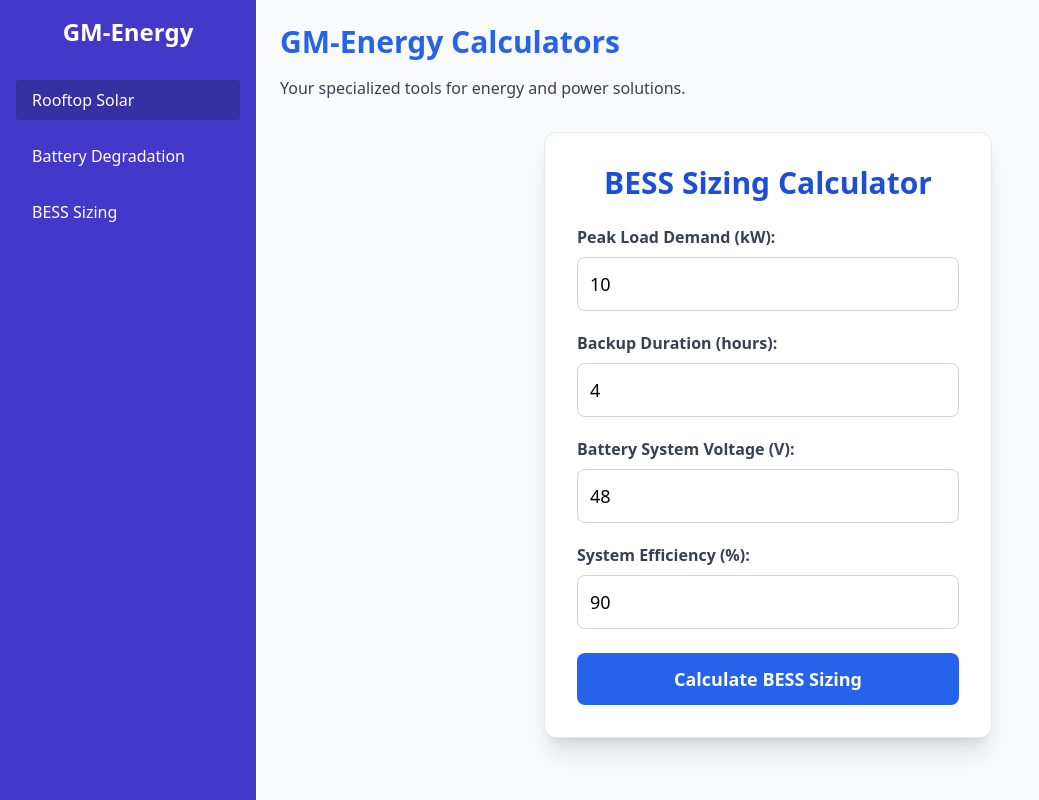
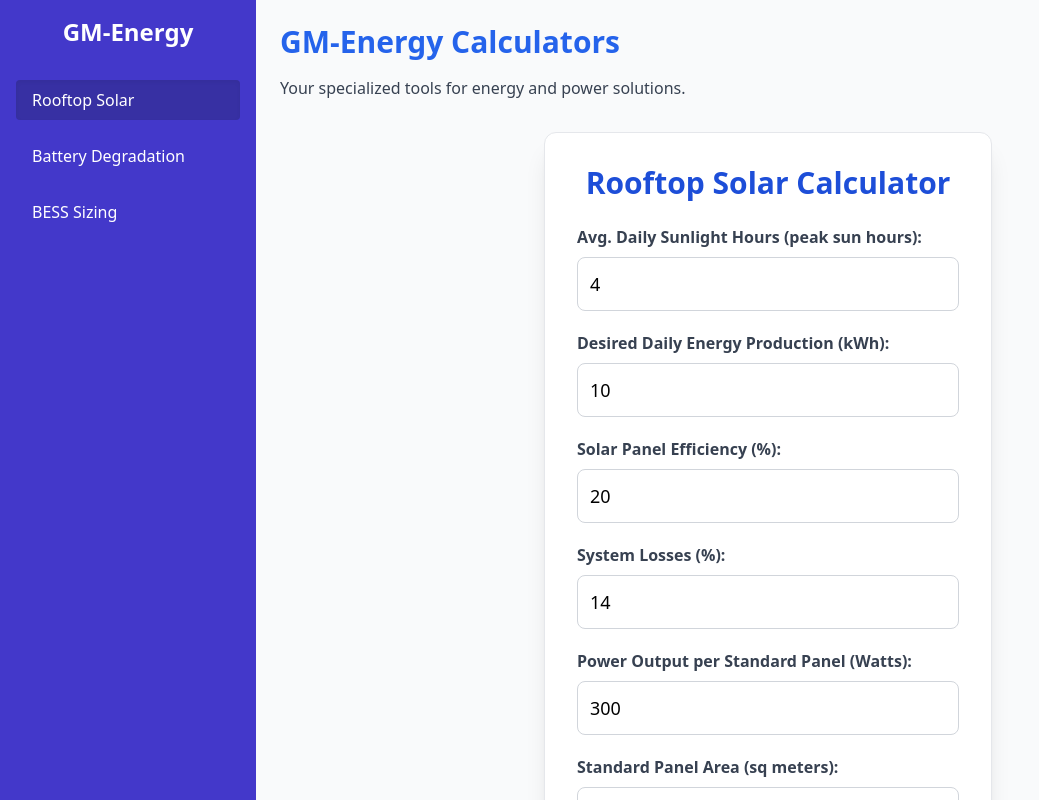
Before and after one commit to ganeshitya/Energy-calculators-dashboard, a React (Vite) app: page / in a window 1280 px wide. Shown: the whole page, without its empty margins (0-1039 px from the left). Built offline with nearby package versions, Linux system fonts and the light colour scheme.

Commit message:
feat: Updated calculators to match Streamlit app functionality and UI

```diff
--- a/src/components/BESSBotCalculator.tsx
+++ b/src/components/BESSBotCalculator.tsx
@@ -1,33 +1,56 @@
 // src/components/BESSBotCalculator.tsx
 import { useState } from 'react';
-import type { FC } from 'react'; // Use type-only import for FC
+import type { FC } from 'react';
 
 const BESSBotCalculator: FC = () => {
+  // Define default efficiencies for battery types
+  const efficiencyMap: { [key: string]: number } = {
+    "Lead-Acid": 0.85,
+    "Li-ion NMC": 0.95,
+    "Li-ion LFP": 0.98,
+  };
+
   // State for input values
   const [loadDemandKW, setLoadDemandKW] = useState<number>(10);
   const [durationHours, setDurationHours] = useState<number>(4);
   const [batteryVoltage, setBatteryVoltage] = useState<number>(48);
-  const [efficiency, setEfficiency] = useState<number>(90); // in percent
+  const [batteryType, setBatteryType] = useState<keyof typeof efficiencyMap>("Li-ion LFP"); // Default battery type
+  const [systemEfficiencyOverride, setSystemEfficiencyOverride] = useState<number | ''>(''); // Optional override, can be empty string
 
-  // State for results, explicitly typed as number or null
+  // State for results
   const [capacityKWH, setCapacityKWH] = useState<number | null>(null);
   const [capacityAH, setCapacityAH] = useState<number | null>(null);
   const [showResult, setShowResult] = useState<boolean>(false);
 
   const calculateBESS = () => {
-    if (isNaN(loadDemandKW) || isNaN(durationHours) || isNaN(batteryVoltage) || isNaN(efficiency) ||
-        loadDemandKW <= 0 || durationHours <= 0 || batteryVoltage <= 0 || efficiency <= 0 || efficiency > 100) {
-      alert('Please enter valid positive numbers for all inputs. Efficiency should be between 1 and 100.');
+    // Input validation
+    if (isNaN(loadDemandKW) || isNaN(durationHours) || isNaN(batteryVoltage) ||
+        loadDemandKW <= 0 || durationHours <= 0 || batteryVoltage <= 0) {
+      alert('Please enter valid positive numbers for Load Demand, Duration, and Battery Voltage.');
       setCapacityKWH(null);
       setCapacityAH(null);
       setShowResult(true);
       return;
     }
 
-    const efficiencyDecimal = efficiency / 100;
+    let selectedEfficiency: number;
+    // Determine efficiency based on override or battery type
+    if (systemEfficiencyOverride !== '' && !isNaN(systemEfficiencyOverride) && systemEfficiencyOverride > 0 && systemEfficiencyOverride <= 100) {
+      selectedEfficiency = systemEfficiencyOverride / 100;
+    } else {
+      selectedEfficiency = efficiencyMap[batteryType];
+    }
 
-    // Calculation
-    const requiredCapacityKWH = (loadDemandKW * durationHours) / efficiencyDecimal;
+    if (selectedEfficiency <= 0 || selectedEfficiency > 1) {
+        alert('Calculated or overridden efficiency is invalid. It must be between 0 and 1 (or 0-100%).');
+        setCapacityKWH(null);
+        setCapacityAH(null);
+        setShowResult(true);
+        return;
+    }
+
+    // Calculations matching Streamlit app
+    const requiredCapacityKWH = (loadDemandKW * durationHours) / selectedEfficiency;
     const requiredCapacityAH = (requiredCapacityKWH * 1000) / batteryVoltage; // Convert kWh to Wh, then to Ah
 
     setCapacityKWH(parseFloat(requiredCapacityKWH.toFixed(2)));
@@ -41,7 +64,7 @@ const BESSBotCalculator: FC = () => {
 
       <div className="mb-5">
         <label htmlFor="loadDemandKW" className="block text-gray-700 text-base font-semibold mb-2">
-          Peak Load Demand (kW):
+          Load Demand (kW):
         </label>
         <input
           type="number"
@@ -57,7 +80,7 @@ const BESSBotCalculator: FC = () => {
 
       <div className="mb-5">
         <label htmlFor="durationHours" className="block text-gray-700 text-base font-semibold mb-2">
-          Backup Duration (hours):
+          Duration of Backup (hours):
         </label>
         <input
           type="number"
@@ -87,20 +110,36 @@ const BESSBotCalculator: FC = () => {
         />
       </div>
 
+      <div className="mb-5">
+        <label htmlFor="batteryType" className="block text-gray-700 text-base font-semibold mb-2">
+          Battery Type:
+        </label>
+        <select
+          id="batteryType"
+          value={batteryType}
+          onChange={(e) => setBatteryType(e.target.value as keyof typeof efficiencyMap)}
+          className="w-full p-3 border border-gray-300 rounded-lg focus:outline-none focus:ring-2 focus:ring-blue-200 focus:border-blue-200 text-lg bg-white"
+        >
+          {Object.keys(efficiencyMap).map((type) => (
+            <option key={type} value={type}>{type}</option>
+          ))}
+        </select>
+      </div>
+
       <div className="mb-6">
-        <label htmlFor="efficiency" className="block text-gray-700 text-base font-semibold mb-2">
-          System Efficiency (%):
+        <label htmlFor="systemEfficiencyOverride" className="block text-gray-700 text-base font-semibold mb-2">
+          System Efficiency (%) (Optional Override):
         </label>
         <input
           type="number"
-          id="efficiency"
-          value={efficiency}
-          onChange={(e) => setEfficiency(parseFloat(e.target.value))}
+          id="systemEfficiencyOverride"
+          value={systemEfficiencyOverride}
+          onChange={(e) => setSystemEfficiencyOverride(e.target.value === '' ? '' : parseFloat(e.target.value))}
           step="1"
           min="1"
           max="100"
           className="w-full p-3 border border-gray-300 rounded-lg focus:outline-none focus:ring-2 focus:ring-blue-200 focus:border-blue-200 text-lg"
-          placeholder="e.g., 90"
+          placeholder="e.g., 90 (or leave blank)"
         />
       </div>
 
@@ -112,11 +151,11 @@ const BESSBotCalculator: FC = () => {
       </button>
 
       {showResult && (
-        <div className="mt-6 p-4 bg-blue-50 border border-blue-200 rounded-lg text-blue-800 font-semibold text-center">
+        <div className="mt-6 p-4 bg-blue-50 border border-blue-200 rounded-lg text-blue-800 font-semibold text-center space-y-2">
           {capacityKWH !== null ? (
             <>
               <p>Required Battery Capacity: <span className="text-2xl font-extrabold">{capacityKWH}</span> kWh</p>
-              <p>Equivalent Ah Capacity: <span className="text-xl font-bold">{capacityAH}</span> Ah</p>
+              <p>Required Battery Capacity: <span className="text-xl font-bold">{capacityAH}</span> Ah</p>
             </>
           ) : (
             <span className="text-red-600">Please enter valid inputs.</span>
--- a/src/components/BatteryDegradationCalculator.tsx
+++ b/src/components/BatteryDegradationCalculator.tsx
@@ -1,6 +1,6 @@
 // src/components/BatteryDegradationCalculator.tsx
 import { useState } from 'react';
-import type { FC } from 'react'; // Use type-only import for FC
+import type { FC } from 'react';
 
 const BatteryDegradationCalculator: FC = () => {
   // State for input values
@@ -8,33 +8,41 @@ const BatteryDegradationCalculator: FC = () => {
   const [cyclesPerYear, setCyclesPerYear] = useState<number>(200);
   const [years, setYears] = useState<number>(5);
   const [degradationRatePerCycle, setDegradationRatePerCycle] = useState<number>(0.01); // Example: 0.01 for 0.01% per cycle
+  const [tempFactor, setTempFactor] = useState<number>(1.0); // Temperature Factor (0-1)
+  const [dodFactor, setDodFactor] = useState<number>(1.0); // Depth of Discharge Factor (0-1)
 
-  // State for results, explicitly typed as number or null
+  // State for results
+  const [totalCycles, setTotalCycles] = useState<number | null>(null);
+  const [adjustedDegradationRate, setAdjustedDegradationRate] = useState<number | null>(null);
+  const [totalCapacityDegradation, setTotalCapacityDegradation] = useState<number | null>(null);
   const [finalCapacity, setFinalCapacity] = useState<number | null>(null);
-  const [totalDegradation, setTotalDegradation] = useState<number | null>(null);
   const [showResult, setShowResult] = useState<boolean>(false);
 
   const calculateDegradation = () => {
     if (isNaN(initialCapacity) || isNaN(cyclesPerYear) || isNaN(years) || isNaN(degradationRatePerCycle) ||
-        initialCapacity <= 0 || cyclesPerYear < 0 || years <= 0 || degradationRatePerCycle < 0) {
-      alert('Please enter valid numbers for all inputs.');
+        isNaN(tempFactor) || isNaN(dodFactor) ||
+        initialCapacity <= 0 || cyclesPerYear < 0 || years <= 0 || degradationRatePerCycle < 0 ||
+        tempFactor < 0 || tempFactor > 1 || dodFactor < 0 || dodFactor > 1) {
+      alert('Please enter valid numbers for all inputs. Factors should be between 0 and 1.');
+      setTotalCycles(null);
+      setAdjustedDegradationRate(null);
+      setTotalCapacityDegradation(null);
       setFinalCapacity(null);
-      setTotalDegradation(null);
       setShowResult(true);
       return;
     }
 
-    const totalCycles = cyclesPerYear * years;
-    const totalDegradationPercentage = totalCycles * degradationRatePerCycle; // e.g., 200 * 5 * 0.01 = 10%
+    // Calculations matching Streamlit app
+    const calculatedTotalCycles = cyclesPerYear * years;
+    const calculatedAdjustedDegradationRate = degradationRatePerCycle * tempFactor * dodFactor;
+    const calculatedTotalDegradationPercentage = calculatedTotalCycles * calculatedAdjustedDegradationRate;
 
-    if (totalDegradationPercentage >= 100) {
-        setFinalCapacity(0); // Cannot go below 0% capacity
-        setTotalDegradation(100);
-    } else {
-        const remainingCapacityPercentage = initialCapacity - totalDegradationPercentage;
-        setFinalCapacity(parseFloat(remainingCapacityPercentage.toFixed(2)));
-        setTotalDegradation(parseFloat(totalDegradationPercentage.toFixed(2)));
-    }
+    const remainingCapacityPercentage = initialCapacity - calculatedTotalDegradationPercentage;
+
+    setTotalCycles(calculatedTotalCycles);
+    setAdjustedDegradationRate(parseFloat(calculatedAdjustedDegradationRate.toFixed(4))); // 4 decimal places for rate
+    setTotalCapacityDegradation(parseFloat(calculatedTotalDegradationPercentage.toFixed(2)));
+    setFinalCapacity(parseFloat(Math.max(0, remainingCapacityPercentage).toFixed(2))); // Capacity cannot go below 0%
     setShowResult(true);
   };
 
@@ -44,7 +52,7 @@ const BatteryDegradationCalculator: FC = () => {
 
       <div className="mb-5">
         <label htmlFor="initialCapacity" className="block text-gray-700 text-base font-semibold mb-2">
-          Initial Battery Capacity (%):
+          Initial Capacity (%):
         </label>
         <input
           type="number"
@@ -90,7 +98,7 @@ const BatteryDegradationCalculator: FC = () => {
         />
       </div>
 
-      <div className="mb-6">
+      <div className="mb-5">
         <label htmlFor="degradationRatePerCycle" className="block text-gray-700 text-base font-semibold mb-2">
           Degradation Rate Per Cycle (%):
         </label>
@@ -106,6 +114,40 @@ const BatteryDegradationCalculator: FC = () => {
         />
       </div>
 
+      <div className="mb-5">
+        <label htmlFor="tempFactor" className="block text-gray-700 text-base font-semibold mb-2">
+          Temperature Factor (0-1):
+        </label>
+        <input
+          type="number"
+          id="tempFactor"
+          value={tempFactor}
+          onChange={(e) => setTempFactor(parseFloat(e.target.value))}
+          step="0.01"
+          min="0"
+          max="1"
+          className="w-full p-3 border border-gray-300 rounded-lg focus:outline-none focus:ring-2 focus:ring-blue-200 focus:border-blue-200 text-lg"
+          placeholder="e.g., 1.0"
+        />
+      </div>
+
+      <div className="mb-6">
+        <label htmlFor="dodFactor" className="block text-gray-700 text-base font-semibold mb-2">
+          Depth of Discharge Factor (0-1):
+        </label>
+        <input
+          type="number"
+          id="dodFactor"
+          value={dodFactor}
+          onChange={(e) => setDodFactor(parseFloat(e.target.value))}
+          step="0.01"
+          min="0"
+          max="1"
+          className="w-full p-3 border border-gray-300 rounded-lg focus:outline-none focus:ring-2 focus:ring-blue-200 focus:border-blue-200 text-lg"
+          placeholder="e.g., 1.0"
+        />
+      </div>
+
       <button
         onClick={calculateDegradation}
         className="bg-blue-600 hover:bg-blue-700 text-white font-bold py-3 px-6 rounded-lg focus:outline-none focus:ring-4 focus:ring-blue-200 w-full transition duration-200 text-lg"
@@ -114,11 +156,13 @@ const BatteryDegradationCalculator: FC = () => {
       </button>
 
       {showResult && (
-        <div className="mt-6 p-4 bg-blue-50 border border-blue-200 rounded-lg text-blue-800 font-semibold text-center">
+        <div className="mt-6 p-4 bg-blue-50 border border-blue-200 rounded-lg text-blue-800 font-semibold text-center space-y-2">
           {finalCapacity !== null ? (
             <>
-              <p>Final Capacity: <span className="text-2xl font-extrabold">{finalCapacity}%</span></p>
-              <p>Total Degradation: <span className="text-xl font-bold">{totalDegradation}%</span></p>
+              <p>Total Cycles Over Period: <span className="text-xl font-extrabold">{totalCycles}</span> cycles</p>
+              <p>Adjusted Degradation Rate Per Cycle: <span className="text-xl font-extrabold">{adjustedDegradationRate}%</span></p>
+              <p>Total Capacity Degradation: <span className="text-xl font-extrabold">{totalCapacityDegradation}%</span></p>
+              <p>Final Battery Capacity: <span className="text-2xl font-extrabold">{finalCapacity}%</span></p>
             </>
           ) : (
             <span className="text-red-600">Please enter valid inputs.</span>
--- a/src/components/RooftopSolarCalculator.tsx
+++ b/src/components/RooftopSolarCalculator.tsx
@@ -1,122 +1,159 @@
-// src/components/BESSBotCalculator.tsx
+// src/components/RooftopSolarCalculator.tsx
 import { useState } from 'react';
-import type { FC } from 'react'; // Use type-only import for FC
+import type { FC } from 'react';
 
-const BESSBotCalculator: FC = () => {
+const RooftopSolarCalculator: FC = () => {
   // State for input values
-  const [loadDemandKW, setLoadDemandKW] = useState<number>(10);
-  const [durationHours, setDurationHours] = useState<number>(4);
-  const [batteryVoltage, setBatteryVoltage] = useState<number>(48);
-  const [efficiency, setEfficiency] = useState<number>(90); // in percent
+  const [sunlightHours, setSunlightHours] = useState<number>(4);
+  const [desiredEnergy, setDesiredEnergy] = useState<number>(10);
+  const [panelEfficiency, setPanelEfficiency] = useState<number>(20); // in percent
+  const [systemLosses, setSystemLosses] = useState<number>(14); // in percent
+  const [panelWattage, setPanelWattage] = useState<number>(300); // Watts per panel
+  const [panelArea, setPanelArea] = useState<number>(1.6); // sq meters per panel
 
-  // State for results, explicitly typed as number or null
-  const [capacityKWH, setCapacityKWH] = useState<number | null>(null);
-  const [capacityAH, setCapacityAH] = useState<number | null>(null);
+  // State for the results, explicitly typed as number or null
+  const [requiredSystemSizeKW, setRequiredSystemSizeKW] = useState<number | null>(null);
+  const [numPanels, setNumPanels] = useState<number | null>(null);
+  const [requiredAreaSqm, setRequiredAreaSqm] = useState<number | null>(null);
   const [showResult, setShowResult] = useState<boolean>(false);
 
-  const calculateBESS = () => {
-    if (isNaN(loadDemandKW) || isNaN(durationHours) || isNaN(batteryVoltage) || isNaN(efficiency) ||
-        loadDemandKW <= 0 || durationHours <= 0 || batteryVoltage <= 0 || efficiency <= 0 || efficiency > 100) {
-      alert('Please enter valid positive numbers for all inputs. Efficiency should be between 1 and 100.');
-      setCapacityKWH(null);
-      setCapacityAH(null);
+  const calculateSolar = () => {
+    // Input validation
+    if (isNaN(sunlightHours) || isNaN(desiredEnergy) || isNaN(panelEfficiency) || isNaN(systemLosses) ||
+        isNaN(panelWattage) || isNaN(panelArea) ||
+        sunlightHours <= 0 || desiredEnergy <= 0 || panelEfficiency <= 0 || systemLosses < 0 ||
+        panelWattage <= 0 || panelArea <= 0) {
+      setRequiredSystemSizeKW(null);
+      setNumPanels(null);
+      setRequiredAreaSqm(null);
       setShowResult(true);
+      alert('Please enter valid positive numbers for all inputs.');
       return;
     }
 
-    const efficiencyDecimal = efficiency / 100;
+    // Convert percentages to decimals
+    const eff = panelEfficiency / 100;
+    const loss = systemLosses / 100;
 
-    // Calculation
-    const requiredCapacityKWH = (loadDemandKW * durationHours) / efficiencyDecimal;
-    const requiredCapacityAH = (requiredCapacityKWH * 1000) / batteryVoltage; // Convert kWh to Wh, then to Ah
+    // Calculations matching Streamlit app
+    const systemSizeKW = desiredEnergy / (sunlightHours * eff * (1 - loss));
+    const panels = (systemSizeKW * 1000) / panelWattage; // Convert kW to Watts for panel count
+    const areaSqm = panels * panelArea;
 
-    setCapacityKWH(parseFloat(requiredCapacityKWH.toFixed(2)));
-    setCapacityAH(parseFloat(requiredCapacityAH.toFixed(2)));
+    setRequiredSystemSizeKW(parseFloat(systemSizeKW.toFixed(2)));
+    setNumPanels(Math.ceil(panels)); // Number of panels should be a whole number, rounded up
+    setRequiredAreaSqm(parseFloat(areaSqm.toFixed(2)));
     setShowResult(true);
   };
 
   return (
     <div className="bg-white p-6 sm:p-8 rounded-xl shadow-xl border border-gray-200 max-w-md mx-auto my-8">
-      <h2 className="text-3xl font-bold text-blue-700 mb-6 text-center">BESS Sizing Calculator</h2>
+      <h2 className="text-3xl font-bold text-blue-700 mb-6 text-center">Rooftop Solar Calculator</h2>
 
       <div className="mb-5">
-        <label htmlFor="loadDemandKW" className="block text-gray-700 text-base font-semibold mb-2">
-          Peak Load Demand (kW):
+        <label htmlFor="sunlightHours" className="block text-gray-700 text-base font-semibold mb-2">
+          Avg. Daily Sunlight Hours (peak sun hours):
         </label>
         <input
           type="number"
-          id="loadDemandKW"
-          value={loadDemandKW}
-          onChange={(e) => setLoadDemandKW(parseFloat(e.target.value))}
+          id="sunlightHours"
+          value={sunlightHours}
+          onChange={(e) => setSunlightHours(parseFloat(e.target.value))}
           step="0.1"
-          min="0"
+          className="w-full p-3 border border-gray-300 rounded-lg focus:outline-none focus:ring-2 focus:ring-blue-200 focus:border-blue-200 text-lg"
+          placeholder="e.g., 4"
+        />
+      </div>
+
+      <div className="mb-5">
+        <label htmlFor="desiredEnergy" className="block text-gray-700 text-base font-semibold mb-2">
+          Desired Daily Energy Production (kWh):
+        </label>
+        <input
+          type="number"
+          id="desiredEnergy"
+          value={desiredEnergy}
+          onChange={(e) => setDesiredEnergy(parseFloat(e.target.value))}
+          step="0.1"
           className="w-full p-3 border border-gray-300 rounded-lg focus:outline-none focus:ring-2 focus:ring-blue-200 focus:border-blue-200 text-lg"
           placeholder="e.g., 10"
         />
       </div>
 
       <div className="mb-5">
-        <label htmlFor="durationHours" className="block text-gray-700 text-base font-semibold mb-2">
-          Backup Duration (hours):
+        <label htmlFor="panelEfficiency" className="block text-gray-700 text-base font-semibold mb-2">
+          Solar Panel Efficiency (%):
         </label>
         <input
           type="number"
-          id="durationHours"
-          value={durationHours}
-          onChange={(e) => setDurationHours(parseFloat(e.target.value))}
-          step="0.1"
-          min="0"
+          id="panelEfficiency"
+          value={panelEfficiency}
+          onChange={(e) => setPanelEfficiency(parseFloat(e.target.value))}
+          step="1"
           className="w-full p-3 border border-gray-300 rounded-lg focus:outline-none focus:ring-2 focus:ring-blue-200 focus:border-blue-200 text-lg"
-          placeholder="e.g., 4"
+          placeholder="e.g., 20"
         />
       </div>
 
       <div className="mb-5">
-        <label htmlFor="batteryVoltage" className="block text-gray-700 text-base font-semibold mb-2">
-          Battery System Voltage (V):
+        <label htmlFor="systemLosses" className="block text-gray-700 text-base font-semibold mb-2">
+          System Losses (%):
         </label>
         <input
           type="number"
-          id="batteryVoltage"
-          value={batteryVoltage}
-          onChange={(e) => setBatteryVoltage(parseFloat(e.target.value))}
+          id="systemLosses"
+          value={systemLosses}
+          onChange={(e) => setSystemLosses(parseFloat(e.target.value))}
           step="1"
-          min="0"
           className="w-full p-3 border border-gray-300 rounded-lg focus:outline-none focus:ring-2 focus:ring-blue-200 focus:border-blue-200 text-lg"
-          placeholder="e.g., 48"
+          placeholder="e.g., 14"
+        />
+      </div>
+
+      <div className="mb-5">
+        <label htmlFor="panelWattage" className="block text-gray-700 text-base font-semibold mb-2">
+          Power Output per Standard Panel (Watts):
+        </label>
+        <input
+          type="number"
+          id="panelWattage"
+          value={panelWattage}
+          onChange={(e) => setPanelWattage(parseFloat(e.target.value))}
+          step="10"
+          className="w-full p-3 border border-gray-300 rounded-lg focus:outline-none focus:ring-2 focus:ring-blue-200 focus:border-blue-200 text-lg"
+          placeholder="e.g., 300"
         />
       </div>
 
       <div className="mb-6">
-        <label htmlFor="efficiency" className="block text-gray-700 text-base font-semibold mb-2">
-          System Efficiency (%):
+        <label htmlFor="panelArea" className="block text-gray-700 text-base font-semibold mb-2">
+          Standard Panel Area (sq meters):
         </label>
         <input
           type="number"
-          id="efficiency"
-          value={efficiency}
-          onChange={(e) => setEfficiency(parseFloat(e.target.value))}
-          step="1"
-          min="1"
-          max="100"
+          id="panelArea"
+          value={panelArea}
+          onChange={(e) => setPanelArea(parseFloat(e.target.value))}
+          step="0.1"
           className="w-full p-3 border border-gray-300 rounded-lg focus:outline-none focus:ring-2 focus:ring-blue-200 focus:border-blue-200 text-lg"
-          placeholder="e.g., 90"
+          placeholder="e.g., 1.6"
         />
       </div>
 
       <button
-        onClick={calculateBESS}
+        onClick={calculateSolar}
         className="bg-blue-600 hover:bg-blue-700 text-white font-bold py-3 px-6 rounded-lg focus:outline-none focus:ring-4 focus:ring-blue-200 w-full transition duration-200 text-lg"
       >
-        Calculate BESS Sizing
+        Calculate Solar Requirements
       </button>
 
       {showResult && (
-        <div className="mt-6 p-4 bg-blue-50 border border-blue-200 rounded-lg text-blue-800 font-semibold text-center">
-          {capacityKWH !== null ? (
+        <div className="mt-6 p-4 bg-blue-50 border border-blue-200 rounded-lg text-blue-800 font-semibold text-center space-y-2">
+          {requiredSystemSizeKW !== null ? (
             <>
-              <p>Required Battery Capacity: <span className="text-2xl font-extrabold">{capacityKWH}</span> kWh</p>
-              <p>Equivalent Ah Capacity: <span className="text-xl font-bold">{capacityAH}</span> Ah</p>
+              <p>Required System Size: <span className="text-xl font-extrabold">{requiredSystemSizeKW}</span> kW</p>
+              <p>Number of Panels Required: <span className="text-xl font-extrabold">{numPanels}</span> panels</p>
+              <p>Required Area: <span className="text-xl font-extrabold">{requiredAreaSqm}</span> sq meters</p>
             </>
           ) : (
             <span className="text-red-600">Please enter valid inputs.</span>
@@ -127,4 +164,4 @@ const BESSBotCalculator: FC = () => {
   );
 };
 
-export default BESSBotCalculator;
+export default RooftopSolarCalculator;
```
